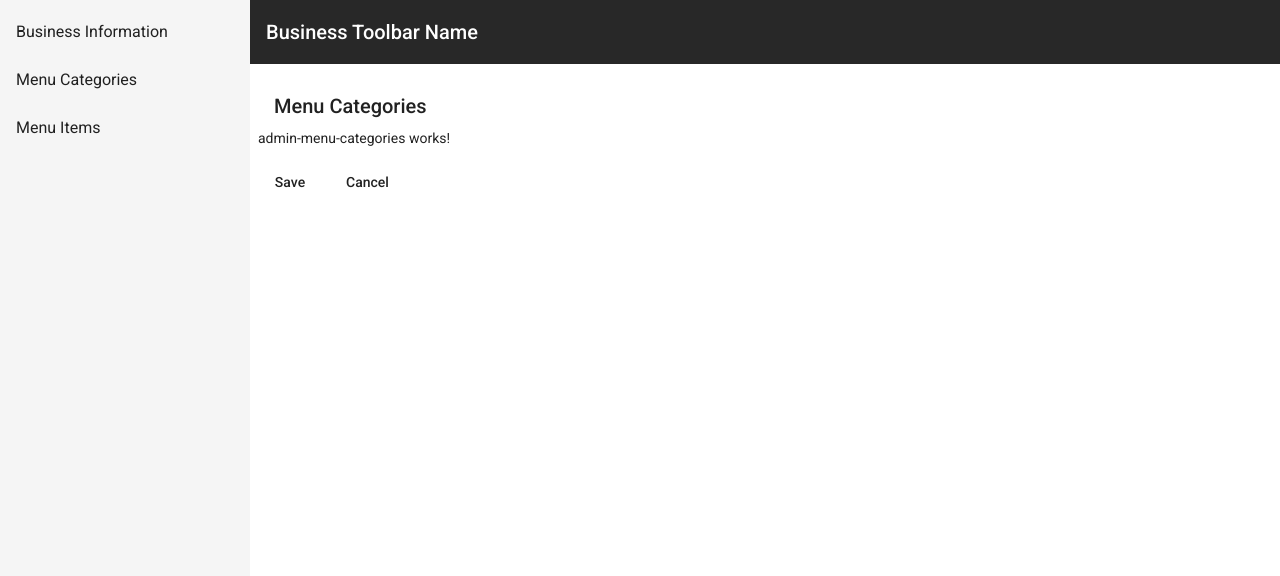
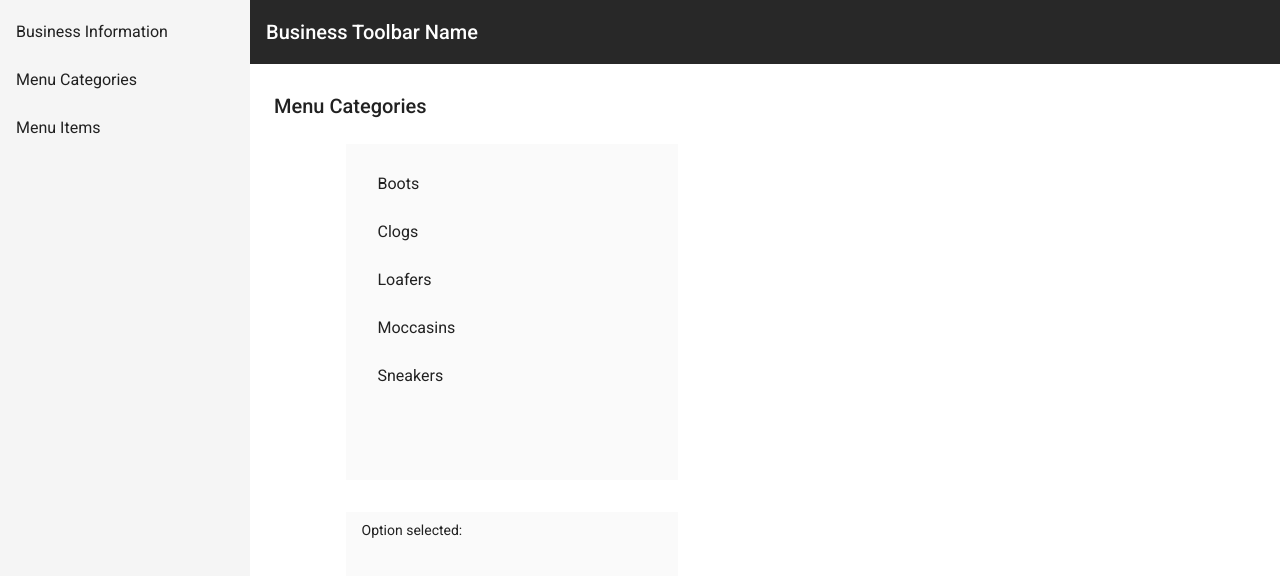
Before and after one commit to hectorolan/Angular_OrderOnline, an Angular app: page /admin/categories in a window 1280 px wide. Shown: the top 576 px of the page. Built offline with nearby package versions, Linux system fonts and the light colour scheme.

Commit message:
update UI for AdminCategories

```diff
--- a/src/app/components/admin/admin-menu-categories/admin-menu-categories.component.css
+++ b/src/app/components/admin/admin-menu-categories/admin-menu-categories.component.css
@@ -0,0 +1,15 @@
+.item-list{
+    display: flex;
+    flex-wrap: wrap;
+    justify-content: space-around;
+}
+
+.item {
+    display: flex;
+    flex-direction: column;
+    flex-basis:300px;
+    height: 320px;
+    margin: 16px 0;
+    background-color: #eeeeee50;
+    padding: 8px 16px;
+}
--- a/src/app/components/admin/admin-menu-categories/admin-menu-categories.component.html
+++ b/src/app/components/admin/admin-menu-categories/admin-menu-categories.component.html
@@ -3,10 +3,25 @@
         <mat-card-title>Menu Categories</mat-card-title>
     </mat-card-header>
     <mat-card-content>
-        <p>admin-menu-categories works!</p>
+        <form class="halfWidth">
+            <div class="item-list">
+             <div class="item">
+                 <mat-selection-list #shoes [multiple]="false">
+                <mat-list-option *ngFor="let shoe of typesOfShoes" [value]="shoe">
+                  {{shoe}}
+                </mat-list-option>
+              </mat-selection-list>
+             </div>
+             <div class="item">
+<p>
+    Option selected: {{shoes.selectedOptions.selected[0]?.value}}
+  </p>
+             </div>
+            </div>
+        </form>
     </mat-card-content>
     <mat-card-actions>
-        <button mat-button>Save</button>
-        <button mat-button>Cancel</button>
+        <button mat-button (click)="savePage()">Save</button>
+        <button mat-button (click)="resetPage()">Cancel</button>
     </mat-card-actions>
 </mat-card>
--- a/src/app/components/admin/admin-menu-categories/admin-menu-categories.component.ts
+++ b/src/app/components/admin/admin-menu-categories/admin-menu-categories.component.ts
@@ -6,10 +6,18 @@ import { Component, OnInit } from '@angular/core';
   styleUrls: ['./admin-menu-categories.component.css']
 })
 export class AdminMenuCategoriesComponent implements OnInit {
+    typesOfShoes: string[] = ['Boots', 'Clogs', 'Loafers', 'Moccasins', 'Sneakers'];
 
   constructor() { }
 
   ngOnInit(): void {
   }
 
+  savePage() {
+  }
+
+  resetPage() {
+
+  }
+
 }
```
Also changed, not shown: 2 other files (tests, documents, lock files or other folders).
